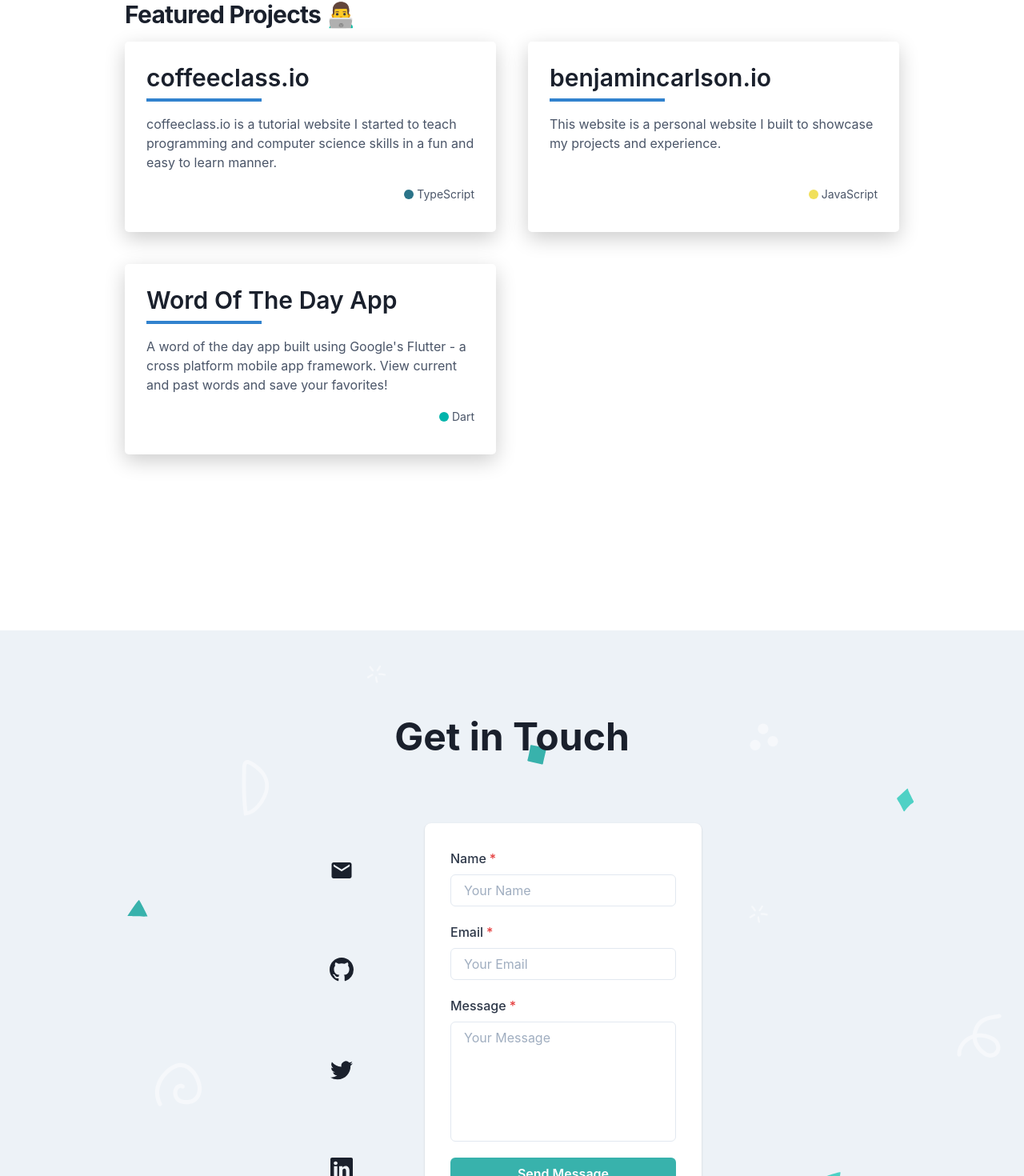
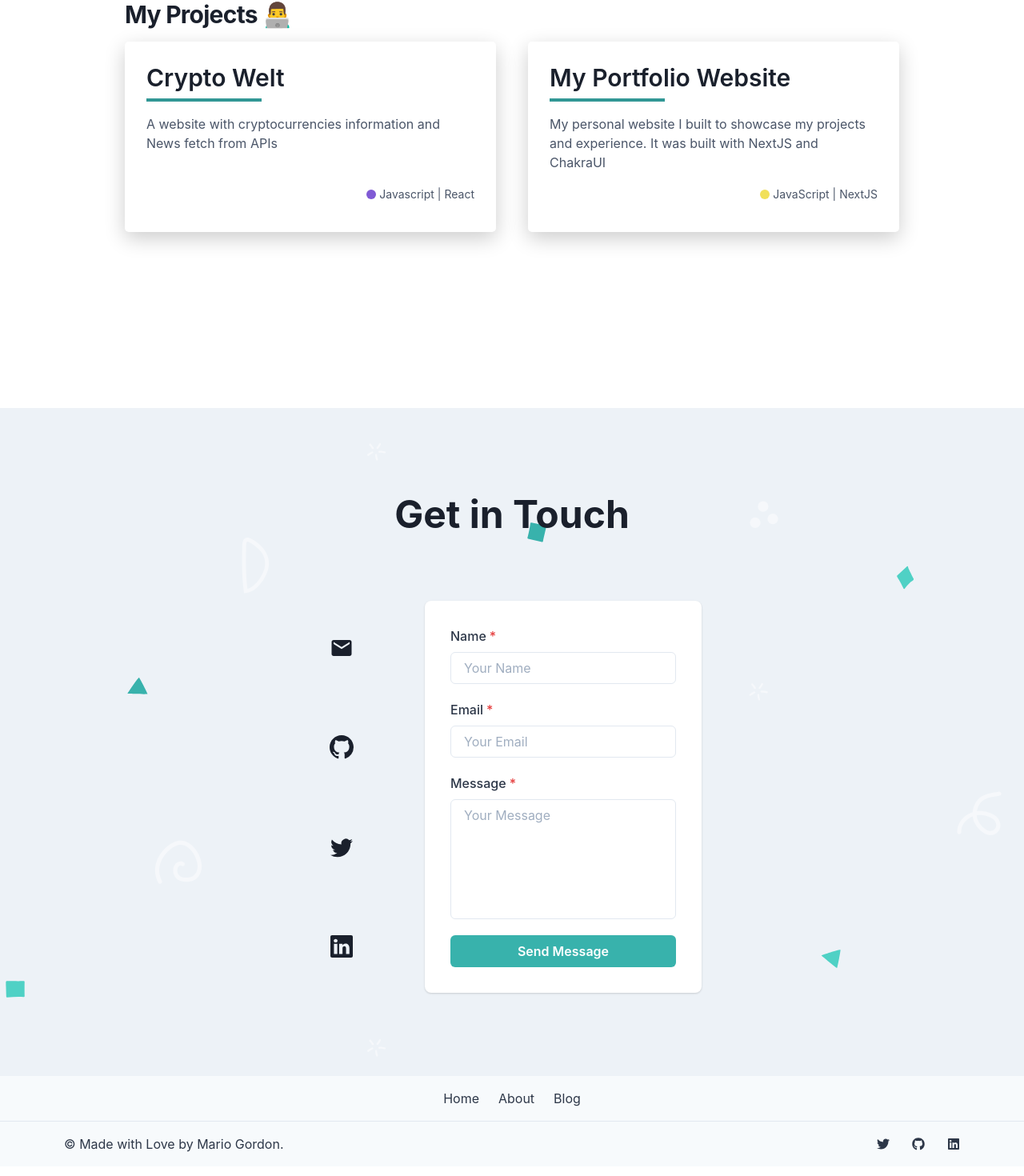
Before and after one commit to maegop/portfolio-MarioGordon, a Next.js app: page / in a window 1280 px wide. Shown: the part 1219-2689 px from the top of the page at 80% size. Built offline with nearby package versions, Linux system fonts and the light colour scheme.

Commit message:
style changes and logos

```diff
--- a/components/ContactMe.js
+++ b/components/ContactMe.js
@@ -80,7 +80,7 @@
                   hasArrow
                 >
                   <IconButton
-                    aria-label="email"
+                    aria-label="copy email address"
                     variant="ghost"
                     size="lg"
                     fontSize="3xl"
@@ -94,9 +94,9 @@
                   />
                 </Tooltip>
 
-                <Link href="#">
+                <Link href="https://github.com/maegop">
                   <IconButton
-                    aria-label="github"
+                    aria-label="github link"
                     variant="ghost"
                     size="lg"
                     fontSize="3xl"
@@ -106,10 +106,11 @@
                       color: useColorModeValue("white", "gray.700"),
                     }}
                     isRound
+                    isExternal="true"
                   />
                 </Link>
 
-                <Link href="#">
+                <Link href="https://twitter.com/Mario_Gordon">
                   <IconButton
                     aria-label="twitter link"
                     variant="ghost"
@@ -123,7 +124,7 @@
                   />
                 </Link>
 
-                <Link href="#">
+                <Link href="">
                   <IconButton
                     aria-label="linkedin link"
                     variant="ghost"
@@ -139,11 +140,15 @@
               </Stack>
 
               <Box
+                as={"form"}
                 bg={useColorModeValue("white", "gray.700")}
                 borderRadius="lg"
                 p={8}
                 color={useColorModeValue("gray.700", "whiteAlpha.900")}
                 shadow="base"
+                name="contact"
+                method="POST"
+                data-netlify="true"
               >
                 <VStack spacing={5}>
                   <FormControl isRequired>
@@ -176,7 +181,6 @@
                       resize="none"
                     />
                   </FormControl>
-
                   <Button
                     colorScheme="teal"
                     bg="teal.400"
--- a/components/Footer.js
+++ b/components/Footer.js
@@ -6,9 +6,9 @@
   Stack,
   Text,
   useColorModeValue,
-  VisuallyHidden,
+  Tooltip,
 } from "@chakra-ui/react";
-import { FaGithub, FaInstagram, FaTwitter } from "react-icons/fa";
+import { FaGithub, FaLinkedin, FaTwitter } from "react-icons/fa";
 import { ReactNode } from "react";
 
 export default function SmallCentered() {
@@ -29,7 +29,6 @@
           <Link href={"/"}>Home</Link>
           <Link href={"/about"}>About</Link>
           <Link href={"/blog"}>Blog</Link>
-          <Link href={"#"}>Contact</Link>
         </Stack>
       </Container>
 
@@ -47,11 +46,38 @@
           justify={{ base: "center", md: "space-between" }}
           align={{ base: "center", md: "center" }}
         >
-          <Text>© Made with Love by Mario Gordon. All rights reserved</Text>
+          <Text>© Made with Love by Mario Gordon.</Text>
+
           <Stack direction={"row"} spacing={7}>
-            <FaTwitter />
-            <FaGithub />
-            <FaInstagram />
+            <Tooltip label={"Share my work"} closeOnClick={true} hasArrow>
+              <Link
+                href={
+                  "https://twitter.com/intent/tweet?text=Check%20out%20a%20Software%20Developer%20Portfolio%20built%20by%20@Mario_Gordon%20https://mariogordon.netlify.app"
+                }
+                isExternal
+              >
+                <FaTwitter />
+              </Link>
+            </Tooltip>
+
+            <Link
+              href={"https://twitter.com/Mario_Gordon"}
+              passHref
+              rel="noopener noreferrer"
+            >
+              <FaGithub />
+            </Link>
+
+            <Tooltip label={"Share my work"} closeOnClick={true} hasArrow>
+              <Link
+                href={
+                  "https://www.linkedin.com/shareArticle?mini=true&url=https://mariogordon.netlify.app"
+                }
+                isExternal
+              >
+                <FaLinkedin />
+              </Link>
+            </Tooltip>
           </Stack>
         </Container>
       </Box>
--- a/components/ProjectCard.js
+++ b/components/ProjectCard.js
@@ -21,13 +21,12 @@
   demoHref,
   languageColor,
   language,
-  youtubeId,
   starCount,
   stargazersUrl,
   homepage,
 }) {
   const [opacity, setOpacity] = useState(0);
-  const [lineColor, setLineColor] = useState("blue.500");
+  const [lineColor, setLineColor] = useState("teal.500");
   const { colorMode } = useColorMode();
 
   const colorSecondary = {
@@ -44,7 +43,7 @@
       flexDir="column"
       _hover={{
         transform: "scale(1.05)",
-        border: `2px solid ${languageColor}`,
+        border: `3px solid ${languageColor}`,
       }}
       transition="transform .5s ease-in-out, border .5s ease-in-out"
       boxShadow={boxShadowColor[colorMode]}
@@ -54,7 +53,7 @@
         setOpacity(1), setLineColor(languageColor);
       }}
       onMouseLeave={() => {
-        setOpacity(0), setLineColor("blue.500");
+        setOpacity(0), setLineColor("teal.500");
       }}
     >
       <Flex p={[5, 15, 25]} flexDir="column" justify="space-between" h="100%">
--- a/components/Projects.js
+++ b/components/Projects.js
@@ -28,32 +28,24 @@
           as="h2"
           mb={4}
         >
-          Featured Projects 👨‍💻
+          My Projects 👨‍💻
         </Heading>
         <SimpleGrid minChildWidth="300px" spacing="40px">
           <ProjectCard
-            title="coffeeclass.io"
-            description="coffeeclass.io is a tutorial website I started to teach programming and computer science skills in a fun and easy to learn manner."
-            repoHref="https://github.com/carlson-technologies/coffeeclass.io"
-            demoHref="https://www.coffeeclass.io?utm_source=website&utm_campaign=benjamincarlson.io"
-            languageColor="#2b7489"
-            language="TypeScript"
+            title="Crypto Welt"
+            description="A website with cryptocurrencies information and News fetch from APIs"
+            repoHref="https://github.com/maegop/CriptoWelt"
+            demoHref="https://cryptowelt.netlify.app/"
+            languageColor="#805AD5"
+            language="Javascript | React"
           />
           <ProjectCard
-            title="benjamincarlson.io"
-            description="This website is a personal website I built to showcase my projects and experience."
-            repoHref="https://github.com/bjcarlson42/benjamincarlson.io"
-            demoHref="https://benjamincarlson.io"
+            title="My Portfolio Website"
+            description="My personal website I built to showcase my projects and experience. It was built with NextJS and ChakraUI"
+            repoHref="https://github.com/maegop/portfolio-MarioGordon"
+            demoHref="https://mariogordon.netlify.app/"
             languageColor="#f1e05a"
-            language="JavaScript"
-          />
-          <ProjectCard
-            title="Word Of The Day App"
-            description="A word of the day app built using Google's Flutter - a cross platform mobile app framework. View current and past words and save your favorites!"
-            repoHref="https://github.com/bjcarlson42/wotd"
-            youtubeId="https://youtu.be/17wMTF_bnnc"
-            languageColor="#00B4AB"
-            language="Dart"
+            language="JavaScript | NextJS"
           />
         </SimpleGrid>
       </Box>
```
